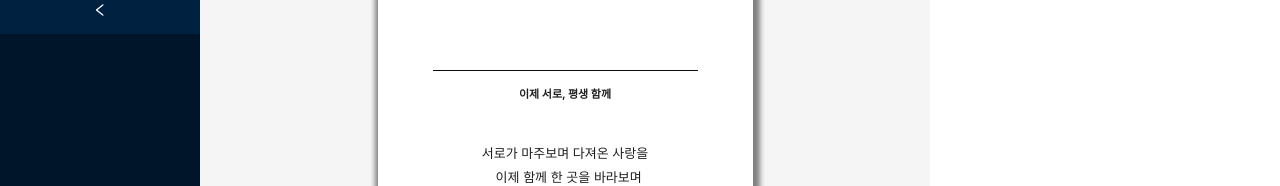
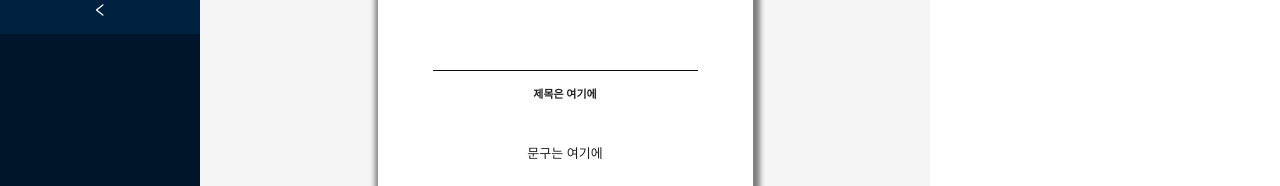
Before and after one commit to JeongGeun/mobileWebEditor, a Next.js app: page /editor in a window 1280 px wide. Shown: the part 766-952 px from the top of the page. Built offline with nearby package versions, Linux system fonts and the light colour scheme.

Commit message:
feat: 메세지 템플릿 추가

```diff
--- a/src/apis/list.ts
+++ b/src/apis/list.ts
@@ -4,6 +4,8 @@ export interface Block {
   husbandName: string;
   wifeName: string;
   place: string;
+  messageTitle: string;
+  messageContent: string;
 }
 
 export interface FormListType {
--- a/src/components/Inspector/index.tsx
+++ b/src/components/Inspector/Cover/index.tsx
@@ -2,7 +2,7 @@ import { DatePicker, DatePickerProps, Input } from "antd";
 import { Controller } from "react-hook-form";
 import styles from "./index.module.scss";
 
-export default function Inspector() {
+export default function CoverInspector() {
   return (
     <div className={styles["inspector-layout"]}>
       <Controller
--- /dev/null
+++ b/src/components/Inspector/Message/index.module.scss
@@ -0,0 +1,11 @@
+.layout {
+  label {
+    display: block;
+    font-size: 14px;
+    margin-bottom: 8px;
+  }
+
+  .container + .container {
+    margin-top: 30px;
+  }
+}
--- /dev/null
+++ b/src/components/Inspector/Message/index.tsx
@@ -0,0 +1,28 @@
+import { Controller } from "react-hook-form";
+import styles from "./index.module.scss";
+import { Input } from "antd";
+
+export default function MessageInspector() {
+  return (
+    <div className={styles.layout}>
+      <Controller
+        name="block.messageTitle"
+        render={({ field }) => (
+          <div className={styles.container}>
+            <label>제목</label>
+            <Input {...field} />
+          </div>
+        )}
+      />
+      <Controller
+        name="block.messageContent"
+        render={({ field }) => (
+          <div className={styles.container}>
+            <label>문구</label>
+            <Input.TextArea {...field} autoSize={{ minRows: 4 }} />
+          </div>
+        )}
+      />
+    </div>
+  );
+}
--- a/src/components/Sider/index.tsx
+++ b/src/components/Sider/index.tsx
@@ -1,4 +1,5 @@
-import Inspector from "../Inspector";
+import CoverInspector from "../Inspector/Cover";
+import MessageInspector from "../Inspector/Message";
 import styles from "./index.module.scss";
 import { useWatch } from "react-hook-form";
 
@@ -8,7 +9,12 @@ export default function Sider() {
 
   return (
     <div className={styles["cover-layout"]}>
-      {type === "A" && <>{inspectorNumber === 0 && <Inspector />}</>}
+      {type === "A" && (
+        <>
+          {inspectorNumber === 0 && <CoverInspector />}
+          {inspectorNumber === 1 && <MessageInspector />}
+        </>
+      )}
     </div>
   );
 }
--- a/src/components/Template/A/Cover/index.module.scss
+++ b/src/components/Template/A/Cover/index.module.scss
@@ -8,9 +8,10 @@
   padding: 100px 60px;
 
   font-family: sans-serif, "helvetica", serif, "AppleGothic";
+  cursor: pointer;
 
   &:hover {
-    border: 3px solid yellow;
+    border: 3px dashed black;
   }
 
   .date {
--- a/src/components/Template/A/Message/index.module.scss
+++ b/src/components/Template/A/Message/index.module.scss
@@ -1,5 +1,10 @@
 .layout {
   padding: 50px 0;
+  cursor: pointer;
+
+  &:hover {
+    border: 3px dashed black;
+  }
 
   .title {
     position: relative;
--- a/src/components/Template/A/Message/index.tsx
+++ b/src/components/Template/A/Message/index.tsx
@@ -1,19 +1,18 @@
+import { useWatch } from "react-hook-form";
 import styles from "./index.module.scss";
 
-export default function Message() {
-  const text = `서로가 마주보며 다져온 사랑을
-  이제 함께 한 곳을 바라보며
-  걸어갈 수 있는 큰 사랑으로
-  키우고자 합니다.
-  저희 두 사람이 사랑의 이름으로
-  지켜나갈 수 있도록
-  앞날을 축복해 주시면
-  감사하겠습니다.`;
+interface MessageProps {
+  onSectionClick: VoidFunction;
+}
+
+export default function Message({ onSectionClick }: MessageProps) {
+  const title = useWatch({ name: "block.messageTitle" });
+  const text = useWatch({ name: "block.messageContent" });
 
   return (
-    <div className={styles.layout}>
-      <div className={styles.title}>이제 서로, 평생 함께</div>
-      <div className={styles.content}>{text}</div>
+    <div className={styles.layout} onClick={onSectionClick}>
+      <div className={styles.title}>{title || "제목은 여기에"}</div>
+      <div className={styles.content}>{text || "문구는 여기에"}</div>
     </div>
   );
 }
--- a/src/components/Template/A/index.tsx
+++ b/src/components/Template/A/index.tsx
@@ -12,7 +12,7 @@ export default function TemplateA() {
   return (
     <>
       <Cover onSectionClick={() => onSectionClick(0)} />
-      <Message />
+      <Message onSectionClick={() => onSectionClick(1)} />
     </>
   );
 }
```
Also changed, not shown: src/components/Inspector/Cover/index.module.scss (renamed from src/components/Inspector/index.module.scss).
